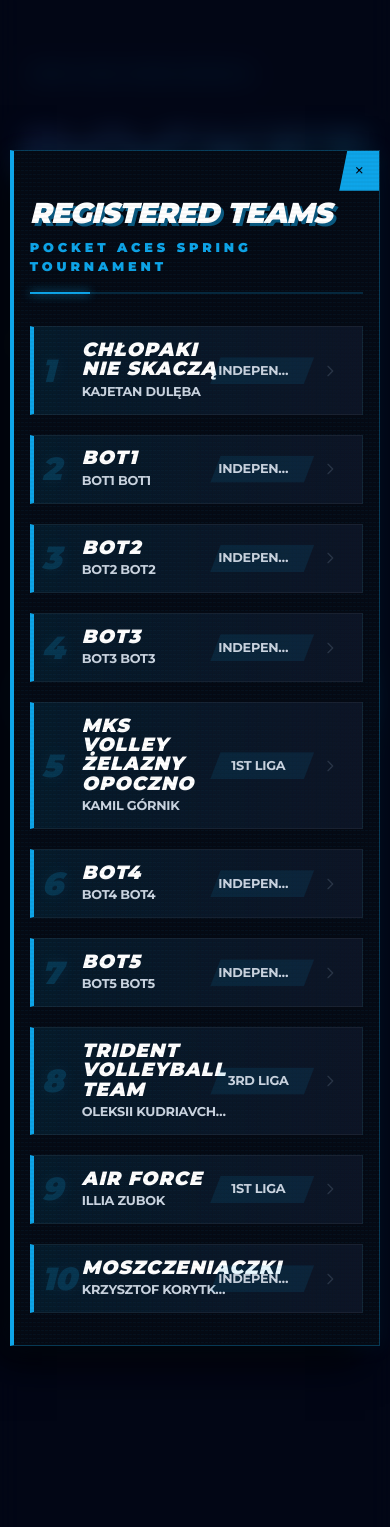
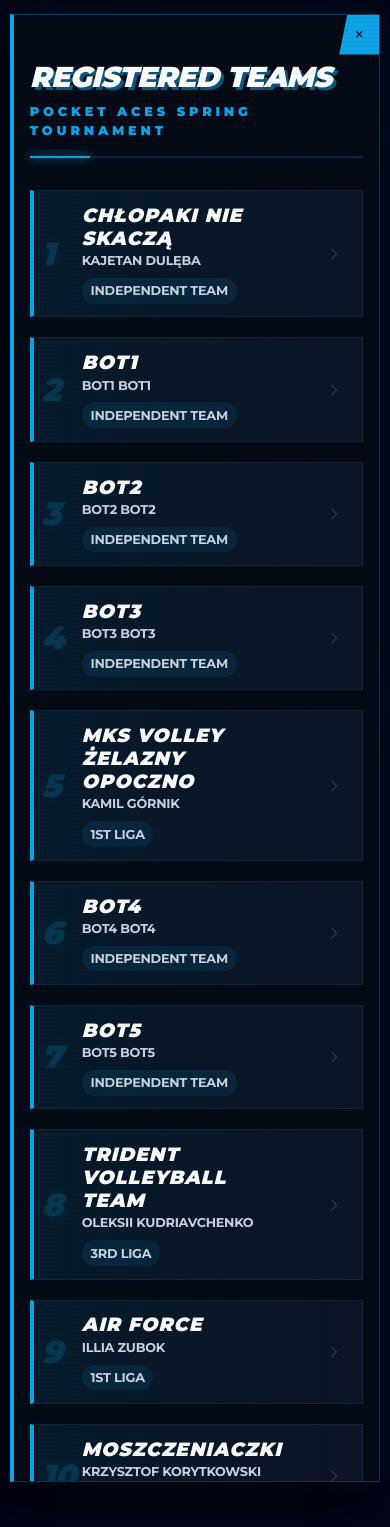
Before and after one commit to frogen-while/vol-registr, a Django app: page / in a window 390 px wide, after a click that opens the changed part. Shown: the part 68-1595 px from the top of the page. Run offline with Django 5.2, Linux system fonts and the light colour scheme; data comes from the database, SQL or seed files in the repository; some libraries are stand-ins or nearby versions.

Commit message:
feat(styles): enhance responsive design for team rows in mobile view

```diff
--- a/static/css/registered-teams.css
+++ b/static/css/registered-teams.css
@@ -490,6 +490,43 @@
   padding-right: 1rem;
 }
 
+@media (max-width: 767.98px) {
+  .rt-team-row {
+    padding-right: 2.5rem;
+  }
+
+  .rt-team-row .rt-col-team,
+  .rt-team-row .rt-col-captain,
+  .rt-team-row .rt-col-level {
+    white-space: normal;
+    overflow: visible;
+    text-overflow: clip;
+  }
+
+  .rt-team-row .rt-col-team,
+  .rt-team-row .rt-col-captain {
+    width: 100%;
+    max-width: 100%;
+    padding-right: 2rem;
+    line-height: 1.2;
+    overflow-wrap: anywhere;
+  }
+
+  .rt-team-row .rt-col-level {
+    position: static;
+    transform: none;
+    margin-top: 0.4rem;
+    width: auto;
+    clip-path: none;
+    border-radius: 999px;
+    padding: 0.2rem 0.55rem;
+  }
+
+  .rt-team-row .rt-col-action {
+    right: 0.75rem;
+  }
+}
+
 .rt-badge {
   display: inline-block;
   padding: 0.25rem 0.5rem;
```
